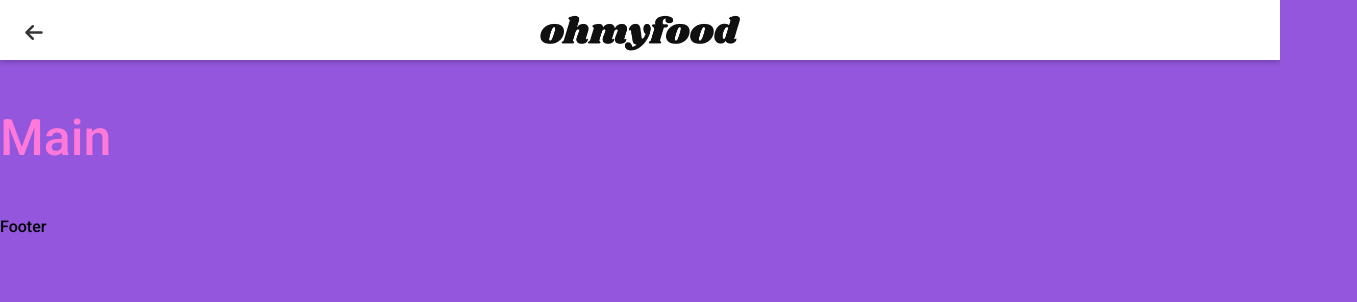
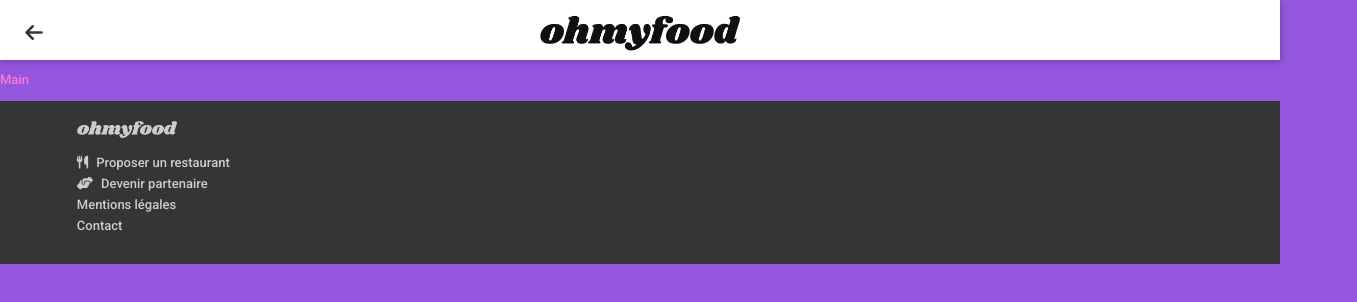
Before and after one commit to MbzMOKKA/ohmyfood, a plain HTML site: page index.html in a window 1280 px wide. Shown: the whole page, 1357 px wide, since content can reach past the window. Drawn offline with Linux system fonts and the light colour scheme; a web font is replaced by a local one.

Commit message:
Implémentation Footer

```diff
--- a/index.html
+++ b/index.html
@@ -18,6 +18,12 @@
             <p>Main</p>
         </main>
         <footer>
-            Footer
+            <img src="assets/ohmyfood.png"/>
+            <ul>
+                <li><a href="#"><i class="fas fa-utensils"></i>Proposer un restaurant</a></li>
+                <li><a href="#"><i class="fas fa-hands-helping"></i>Devenir partenaire</a></li>
+                <li><a href="#">Mentions légales</a></li>
+                <li><a href="#">Contact</a></li>
+            </ul>
         </footer>
     </body>
--- a/styles/sass/base/_verycommon.scss
+++ b/styles/sass/base/_verycommon.scss
@@ -1,10 +1,15 @@
 *{
     box-sizing: border-box;
+    font-size: $size-text-default;
     @include font-roboto();
 }
 p{
     color: $color-secondary;
-    font-size: 50px;
+}
+ul{
+    list-style: none;
+    padding: 0;
+    margin: 0;
 }
 h1{
     color: $color-primary;
@@ -63,5 +68,36 @@ header{
     }
 }
 footer{
-
+    position: relative;
+    background-color: $color-dark;
+    width: 100%;
+    height: auto;
+    img{
+        position: relative;
+        left: 6%;
+        filter: opacity(75%) brightness(100);;
+        max-width: 100px;
+        width: 35%;
+        margin-top: 20px;;
+        margin-bottom: 14px;;
+    }
+    ul{
+        position: relative;
+        left: 6%;
+        padding-bottom: 24px;
+        a{
+            text-decoration: none;
+            color: white;
+            &:hover{
+                color: $color-secondary;
+            }
+        }
+        li{
+            filter: opacity(75%);
+            margin-bottom: 6px;
+            i{
+                margin-right: 8px;
+            }
+        }
+    }
 }
--- a/styles/sass/style_global.scss
+++ b/styles/sass/style_global.scss
@@ -1,4 +1,5 @@
-
+/*Question*/
+/*comment reproduire l'effet des icones qui s'étale sur la meme longueur?*/
 /*########## Importations ##########*/
 
 @import "./utils/variables";
--- a/styles/sass/utils/_mixins.scss
+++ b/styles/sass/utils/_mixins.scss
@@ -1,6 +1,6 @@
-@mixin font-roboto() {
+@mixin font-roboto(){
     font-family: 'Roboto', sans-serif;
 }
-@mixin font-shrikhand() {
+@mixin font-shrikhand(){
     font-family: 'Shrikhand', cursive;
 }
--- a/styles/sass/utils/_variables.scss
+++ b/styles/sass/utils/_variables.scss
@@ -3,3 +3,4 @@ $color-secondary : #FF79DA;
 $color-tertiary : #99E2D0;
 $color-dark : #353535;
 $color-shadow : rgba(0, 0, 0, 0.3);
+$size-text-default : 13px;
```
Also changed, not shown: styles/css/style_global.css, 1 other file.
